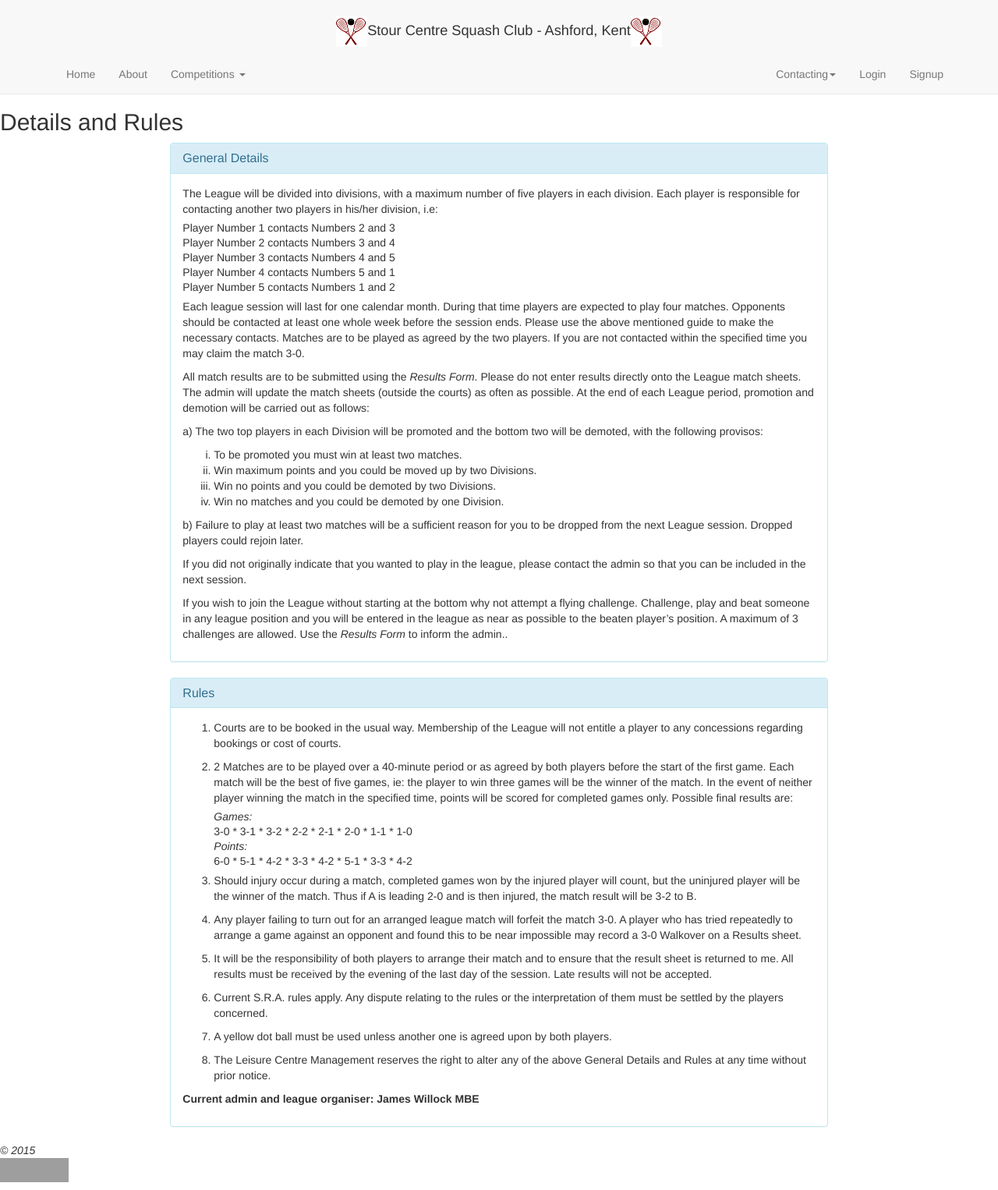
After one commit to Hari96/stour-squashclub, a CodeIgniter app: page /database/pages/view/details in a window 1280 px wide. The commit adds this page. Shown: the whole page at 78% size. Run offline with CodeIgniter, Linux system fonts and the light colour scheme; grey boxes are pictures that could not be loaded.

Commit message:
Provided facility for plaeyers to initially indicate a willingness to play in leagues and added text for rules and details

```diff
--- a/application/controllers/Captcha_contact.php
+++ b/application/controllers/Captcha_contact.php
@@ -43,7 +43,7 @@ class Captcha_contact extends CI_Controller {
     }
   }
 
-    // This function generates CAPTCHA image and stores in "image folder".
+  // This function generates CAPTCHA image and stores in "image folder".
   public function captcha_setting() {
     $values = array(
       'word' => '',
--- /dev/null
+++ b/application/views/pages/details.php
@@ -0,0 +1,79 @@
+<class="container-fluid">
+  <h2>Details and Rules</h2>
+  <div class="row">
+    <div class="col-md-8 col-md-offset-2">
+      <section class="panel panel-info">
+        <div class="panel-heading">
+          <h3 class="panel-title">General Details</h3>
+        </div>
+        <div class="panel-body">
+          <p>The League will be divided into divisions, with a maximum number of five players in each division. Each player is responsible for contacting another two players in his/her division, i.e:</p>
+          <div class="squashed-list">
+          <p>Player Number 1 contacts Numbers 2 and 3</p>
+          <p>Player Number 2 contacts Numbers 3 and 4</p>
+          <p>Player Number 3 contacts Numbers 4 and 5</p>
+          <p>Player Number 4 contacts Numbers 5 and 1</p>
+          <p>Player Number 5 contacts Numbers 1 and 2</p>
+        </div>
+          <p>
+          Each league session will last for one calendar month. During that time players are expected to play four matches. Opponents should be contacted at least one whole week before the session ends. Please use the above mentioned guide to make the necessary contacts. Matches are to be played as agreed by the two players. If you are not contacted within the specified time you may claim the match 3-0.
+        </p>
+        <p>
+        All match results are to be submitted using the <em>Results Form</em>. Please do not enter results directly onto the League match sheets. The admin will update the match sheets (outside the courts) as often as possible. At the end of each League period, promotion and demotion will be carried out as follows:
+        <p>
+
+        <p>
+          a) The two top players in each Division will be promoted and the bottom two will be demoted, with the following provisos:
+        </p>
+        <ol type="i">
+          <li>To be promoted you must win at least two matches.</li>
+          <li>Win maximum points and you could be moved up by two Divisions.</li>
+          <li>Win no points and you could be demoted by two Divisions.</li>
+          <li>Win no matches and you could be demoted by one Division.</li>
+        </ol>
+        <p>
+          b) Failure to play at least two matches will be a sufficient reason for you to be dropped from the next League session. Dropped players could rejoin later.
+        </p>
+          <p>
+            If you did not originally indicate that you wanted to play in the league, please contact the admin so that you can be included in the next session.
+          </p>
+          <p>
+          If you wish to join the League without starting at the bottom why not attempt a flying challenge. Challenge, play and beat someone in any league position and you will be entered in the league as near as possible to the beaten player’s position. A maximum of 3 challenges are allowed. Use the <em>Results Form</em> to inform the admin..
+          </p>
+        </div>
+      </section>
+    </div>
+  </div>
+  <div class="row">
+  <div class="col-md-8 col-md-offset-2">
+    <section class="panel panel-info">
+      <div class="panel-heading">
+        <h3 class="panel-title">Rules</h3>
+      </div>
+      <div class="panel-body">
+        <ol>
+          <li><p>Courts are to be booked in the usual way. Membership of the League will not entitle a player to any concessions regarding bookings or cost of courts.</p></li>
+          <li>
+            <p>2 Matches are to be played over a 40-minute period or as agreed by both players before the start of the first game. Each match will be the best of five games, ie: the player to win three games will be the winner of the match. In the event of neither player winning the match in the specified time, points will be scored for completed games only. Possible final results are:
+            </p>
+          <div class="squashed-list">
+            <p><em>Games:</em></p>
+            <p>3-0 * 3-1 * 3-2 * 2-2 * 2-1 * 2-0 * 1-1 * 1-0</p>
+            <p><em>Points:</em></p>
+            <p>6-0 * 5-1 * 4-2 * 3-3 * 4-2 * 5-1 * 3-3 * 4-2</p>
+          </div>
+          </li>
+          <li><p>Should injury occur during a match, completed games won by the injured player will count, but the uninjured player will be the winner of the match. Thus if A is leading 2-0 and is then injured, the match result will be 3-2 to B.</p></li>
+          <li><p>Any player failing to turn out for an arranged league match will forfeit the match 3-0. A player who has tried repeatedly to arrange a game against an opponent and found this to be near impossible may record a 3-0 Walkover on a Results sheet.</p></li>
+          <li><p>It will be the responsibility of both players to arrange their match and to ensure that the result sheet is returned to me. All results must be received by the evening of the last day of the session. Late results will not be accepted.</p></li>
+          <li><p>Current S.R.A. rules apply. Any dispute relating to the rules or the interpretation of them must be settled by the players concerned.</p></li>
+          <li><p>A yellow dot ball must be used unless another one is agreed upon by both players.</p></li>
+          <li><p>The Leisure Centre Management reserves the right to alter any of the above General Details and Rules at any time without prior notice.</p></li>
+        </ol>
+        <p><strong>Current admin and league organiser: James Willock MBE</strong></p>
+      </div>
+    </section>
+  </div>
+</div>
+
+</div>
--- a/application/views/pages/home.php
+++ b/application/views/pages/home.php
@@ -47,7 +47,7 @@
 Etiam auctor pellentesque magna, a ultrices neque fringilla et. Aenean vitae turpis a tellus sodales ornare ut sed felis. Curabitur tristique blandit diam vitae scelerisque. Quisque et condimentum eros, id consectetur nibh. Cras vel condimentum nulla. Vestibulum posuere turpis id risus commodo, ut congue nisi tempus. Vivamus sollicitudin erat vel tortor aliquam placerat. Aliquam sed ornare nibh. Curabitur finibus placerat nibh, sit amet sagittis felis tincidunt vitae. Mauris vulputate tellus vitae ex blandit, non varius elit faucibus.
 
   </div>
-  <div class="col-md-6">
+  <div class="col-mod-8">
     Lorem ipsum dolor sit amet, consectetur adipiscing elit. Integer posuere dictum leo, eget iaculis velit facilisis ut. Nulla mattis magna vel lacus gravida elementum condimentum et justo. Donec sed nibh enim. Fusce blandit diam congue mi finibus, id fermentum nisi scelerisque. Morbi at nisl neque. Donec eget nunc non erat cursus aliquet non sit amet quam. Donec quis commodo urna. Curabitur sollicitudin tincidunt sem, sed ultrices sapien faucibus sit amet. In consectetur aliquam ante eget volutpat. In hac habitasse platea dictumst. Nullam nec tincidunt nunc. Mauris scelerisque urna nec dui elementum sagittis.
 
 Etiam auctor pellentesque magna, a ultrices neque fringilla et. Aenean vitae turpis a tellus sodales ornare ut sed felis. Curabitur tristique blandit diam vitae scelerisque. Quisque et condimentum eros, id consectetur nibh. Cras vel condimentum nulla. Vestibulum posuere turpis id risus commodo, ut congue nisi tempus. Vivamus sollicitudin erat vel tortor aliquam placerat. Aliquam sed ornare nibh. Curabitur finibus placerat nibh, sit amet sagittis felis tincidunt vitae. Mauris vulputate tellus vitae ex blandit, non varius elit faucibus.
--- a/application/views/templates/header.php
+++ b/application/views/templates/header.php
@@ -39,11 +39,19 @@
             <li><a href="<?php echo base_url();?>display_results/initial_results">Results</a></li>
             <li><a href="<?php echo base_url();?>display_results/initial_tables">Tables</a></li>
             <li><a href="<?php echo base_url();?>player_profiles/load_profiles">Player's Profiles</a></li>
+            <li><a href="<?php echo base_url();?>pages/view/details">Details and Rules</a></li>
+            <li><a href="<?php echo base_url();?>pages/view/squash_rules">Rules of Squash</a></li>
           </ul>
-            </li>
+        </li>
       </ul>
       <ul class="nav navbar-nav navbar-right">
-        <li><a href="<?php echo base_url();?>captcha_contact/form">Contact</a></li>
+        <li class="dropdown">
+          <a href="#" class="dropdown-toggle" data-toggle="dropdown" role="button" aria-haspopup="true" aria-expanded="false">Contacting<span class="caret"></span></a>
+          <ul class="dropdown-menu">
+            <li><a href="<?php echo base_url();?>captcha_contact/form">Contact Form</a></li>
+            <li><a href="<?php echo base_url();?>captcha_results/form">Results Form</a></li>
+          </ul>
+        </li>
         <?php if(isset($_SESSION['email'])) { ?>
           <li><a href="<?php echo base_url();?>user_update/user_account">Edit account</a></li>
           <li><a href="<?php echo base_url();?>user_login/user_logout">Logout</a></li>
--- a/assets/css/custom.css
+++ b/assets/css/custom.css
@@ -1,5 +1,5 @@
 body {
-  padding-top: 110px;
+  padding-top: 120px;
 }
 #head {
   font-size: 1.3em;
@@ -72,3 +72,6 @@ table, th, td {
 .small-comments {
   font-size: 0.9rem;
 }
+.squashed-list {
+  line-height: 0.9rem;
+}
```
Also changed, not shown: application/controllers/Captcha_results.php (added, +48 -0 lines), application/controllers/Insert_users.php (+15 -3 lines), application/views/model_views/register.php (+13 -0 lines), application/views/pages/squash_rules.php (added, +81 -0 lines), application/views/pages/results_form.php (added).
